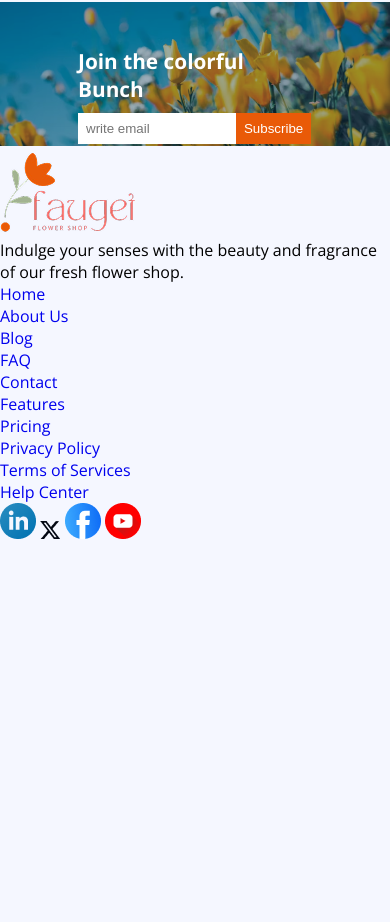
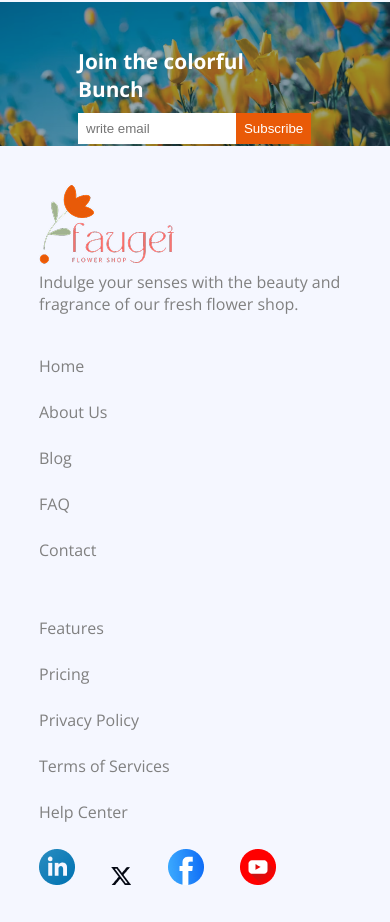
Before and after one commit to Imrannazirmim/flowers-web, a plain HTML site: page index.html in a window 390 px wide. Shown: the part 4330-5252 px from the top of the page. Before the commit the page ends 4874 px from the top, so only its background shows below. Drawn offline with nearby package versions, Linux system fonts and the light colour scheme.

Commit message:
footer add & style

```diff
--- a/index.html
+++ b/index.html
@@ -186,16 +186,20 @@
       </div>
       <div class="footer_list_item">
         <ul>
+          <div>
             <li><a href="#">Home</a></li>
             <li><a href="#">About Us</a></li>
             <li><a href="#">Blog</a></li>
             <li><a href="#">FAQ</a></li>
             <li><a href="#">Contact</a></li>
+          </div>
+          <div>
             <li><a href="#">Features</a></li>
             <li><a href="#">Pricing</a></li>
             <li><a href="#">Privacy Policy</a></li>
             <li><a href="#">Terms of Services</a></li>
             <li><a href="#">Help Center</a></li>
+          </div>
         </ul>
       </div>
       <div class="footer_icon_bar">
--- a/style.css
+++ b/style.css
@@ -448,3 +448,57 @@ button:hover{
   margin-top: 10px;
 }
 }
+
+/* footer style */
+footer{
+  width: 80%;
+  display: flex;
+  justify-content: space-between;
+  margin: 2rem auto;
+}
+.footer_left_text{
+  color: gray;
+}
+.footer_list_item ul{
+  display: flex;
+  /* justify-content: space-between; */
+  gap: 2rem;
+}
+.footer_list_item ul  li{
+  list-style: none;
+  margin-top: 1.5rem;
+}
+.footer_list_item a{
+  color: gray;
+}
+
+.footer_icon_bar img{
+ margin-right: 2rem;
+  text-align: center;
+}
+
+/* response footer layout */
+@media screen and (max-width: 776px) {
+  footer{
+    flex-direction: column;
+    gap: 1rem;
+  }
+  .footer_list_item ul{
+  flex-direction: column;
+}
+.footer_icon_bar{
+  margin-top: 10px;
+}
+}
+
+
+@media screen and (min-width: 776px) and (max-width: 1192px) {
+ footer{
+  display: grid;
+  grid-template-columns: repeat(2, 1fr);
+  gap: 4rem;
+ }
+ .footer_icon_bar {
+  text-align: end;
+ }
+}
```
Lines whose indentation alone changed are shown as unchanged.
